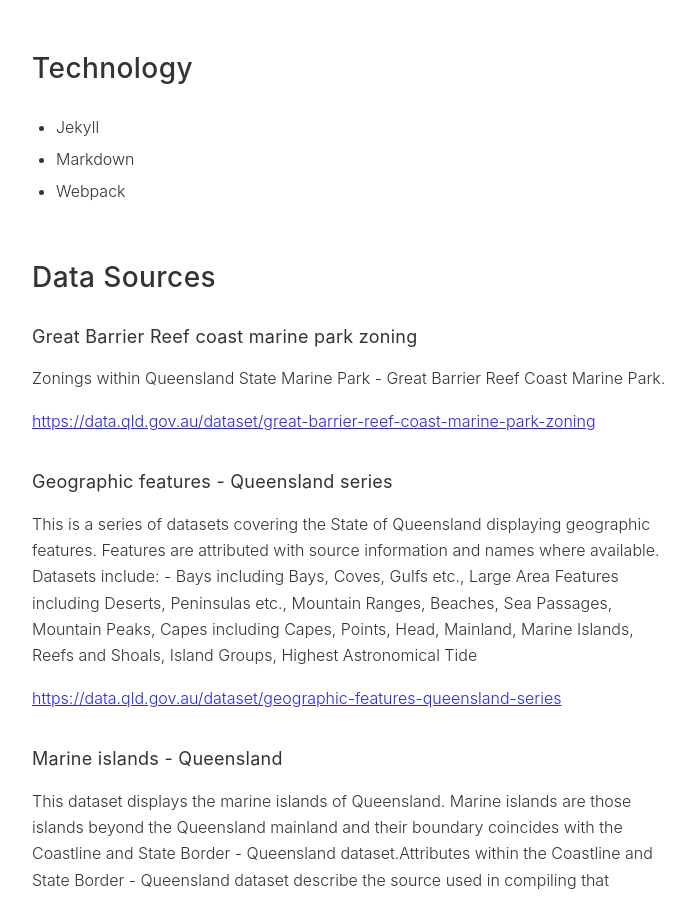
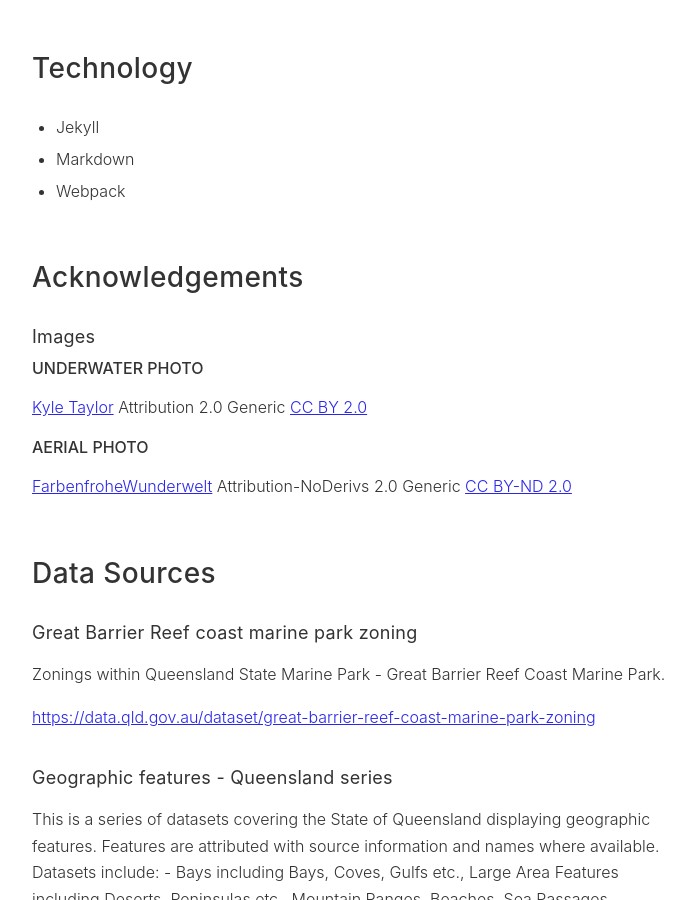
Before and after one commit to scottdejonge/great-barrier-reef, a Jekyll site: the page built from about.md, in a window 1280 px wide and 900 px high, scrolled down 530 px. Shown: the whole window, without its empty margins (288-983 px from the left). Built offline with Jekyll 4.4.1, drawn with Linux system fonts in a browser that asks for light colours.

Commit message:
Image acknologements

```diff
--- a/about.md
+++ b/about.md
@@ -14,6 +14,17 @@ The Great Barrier Reef is the largest living ecosystem on Earth. Explore the Gre
 * Markdown
 * Webpack
 
+## Acknowledgements
+
+### Images
+
+#### Underwater photo
+
+[Kyle Taylor](https://www.flickr.com/photos/kyletaylor/) Attribution 2.0 Generic [CC BY 2.0](https://creativecommons.org/licenses/by/2.0/)
+
+#### Aerial photo
+
+[FarbenfroheWunderwelt](https://www.flickr.com/photos/farbenfrohewunderwelt/) Attribution-NoDerivs 2.0 Generic [CC BY-ND 2.0](https://creativecommons.org/licenses/by-nd/2.0/)
 
 ## Data Sources
 
```
